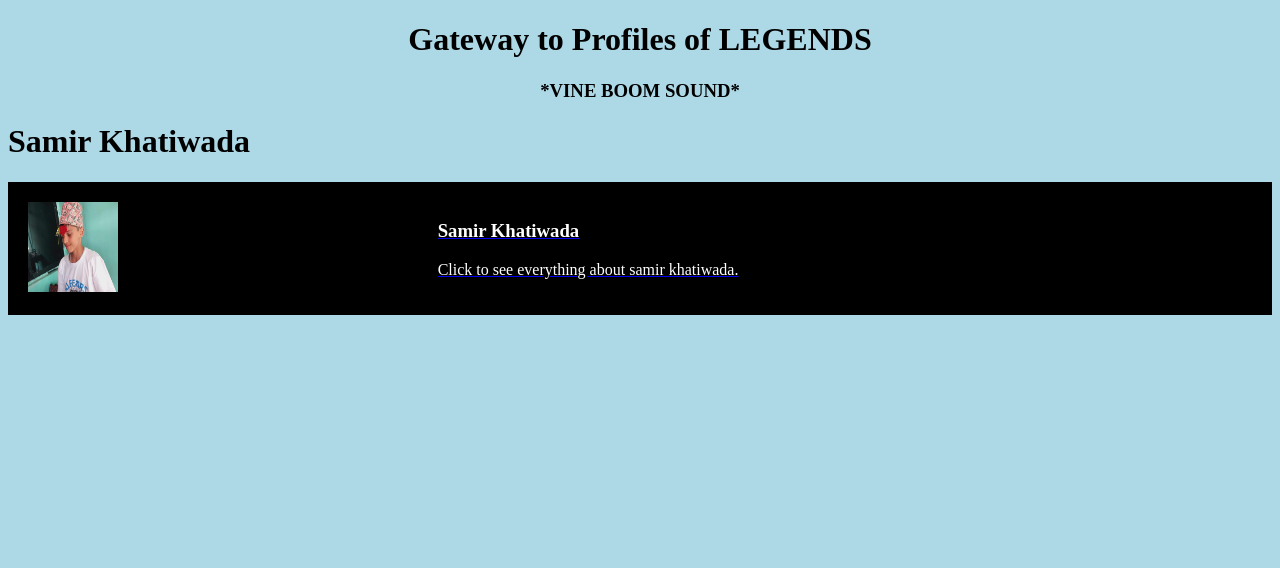
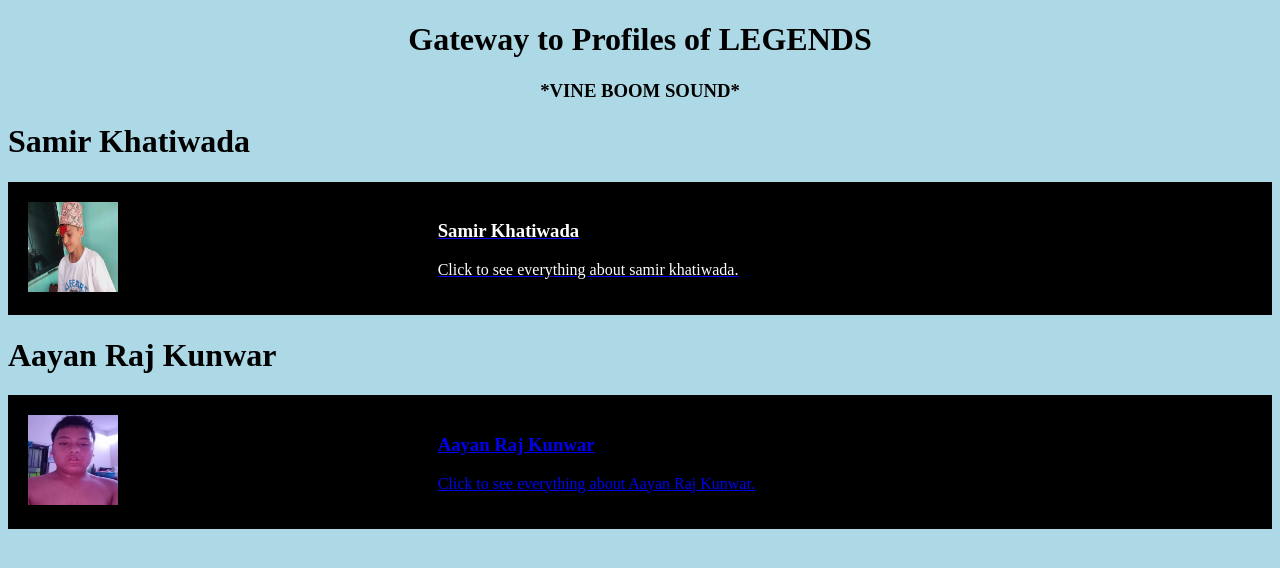
Before and after one commit to ProfilesGateway/ProfilesGateway, a plain HTML site: page index.html in a window 1280 px wide. Drawn offline with Linux system fonts and the light colour scheme.

Commit message:
Update index.html

```diff
--- a/index.html
+++ b/index.html
@@ -23,5 +23,17 @@
             </div>
         </div>
     </a>
+    <h1 align="left">Aayan Raj Kunwar</h1>
+    <a target="_blank" href="https://aayanprofile.github.io/AayanProfile/">
+        <div class="container">
+            <div class="aayanimage">
+            <img align="center" src="images/aayan.png" height="90px" width="90px">
+            </div>
+            <div class="aayantext">
+                <h3>Aayan Raj Kunwar</h3>
+                <p>Click to see everything about Aayan Raj Kunwar.</p>
+            </div>
+        </div>
+    </a>
 </body>
 </html>
```
